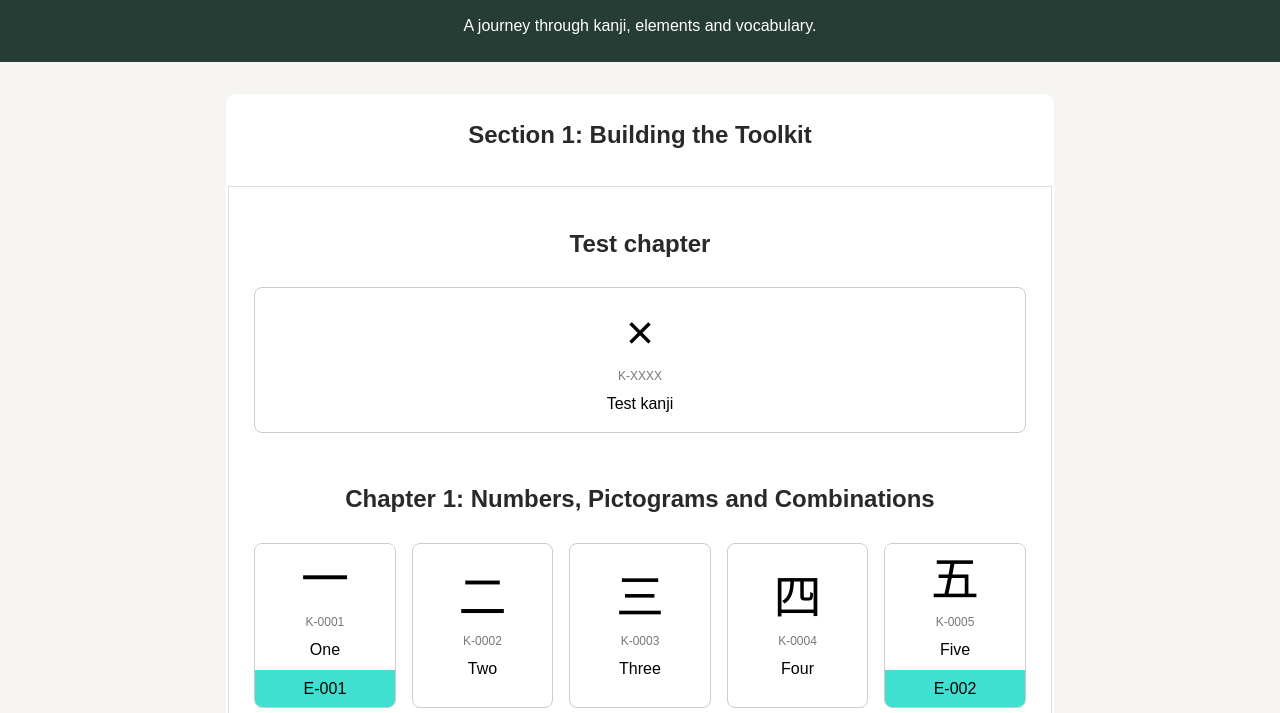
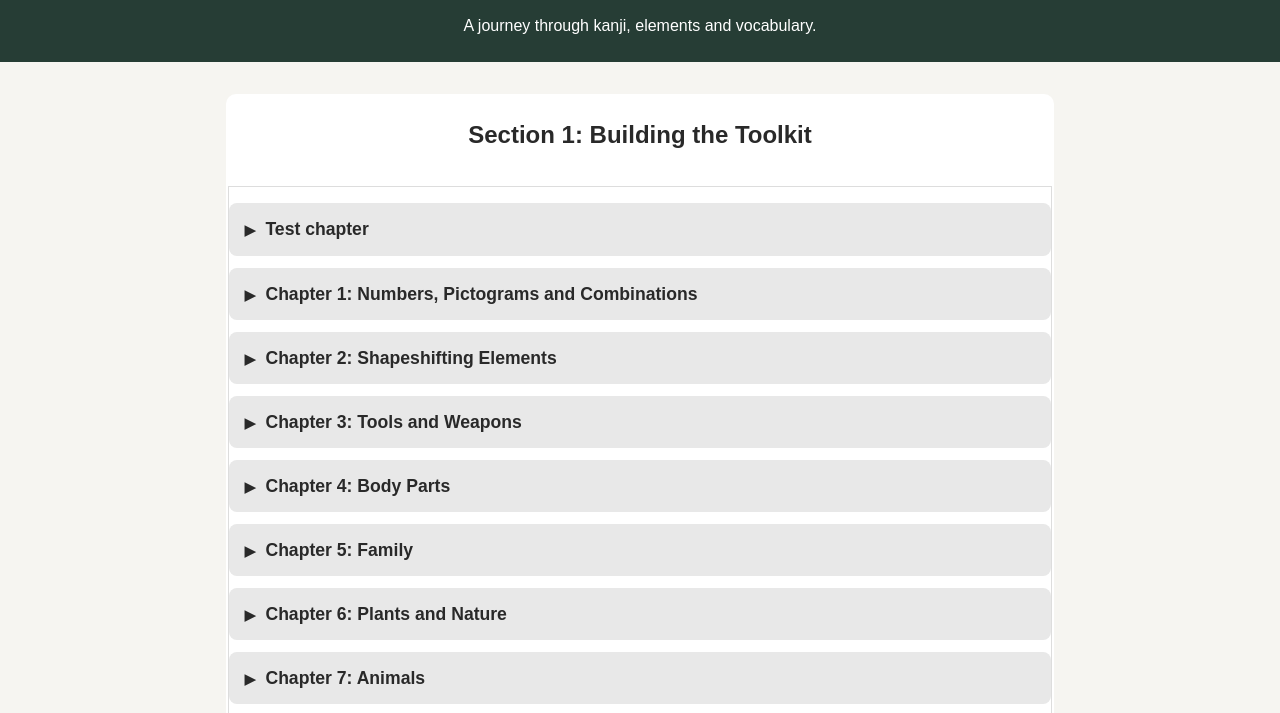
Before and after one commit to mbcx4ts5/Kanji_Resource, a plain HTML site: page index.html in a window 1280 px wide. Shown: the part 70-783 px from the top of the page. Drawn offline with Linux system fonts and the light colour scheme.

Commit message:
added chapter buttons

```diff
--- a/css/style.css
+++ b/css/style.css
@@ -111,6 +111,45 @@ footer {
 }
 
 
+/* Chapter Buttons */
+.chapter-section {
+    /* Chapter sections */
+    margin-bottom: 12px;
+}
+
+.chapter-heading {
+    /* Clickable chapter headings */
+    cursor: pointer;
+    padding: 12px 16px;
+    border-radius: 8px;
+    background-color: #e8e8e8;
+    font-size: 1.1rem;
+    font-weight: bold;
+    list-style: none;
+}
+
+.chapter-heading::before {
+    /* Add expand collapse indicator*/
+    content: "▶";
+    display: inline-block;
+    margin-right: 10px;
+    font-size: 0.8em;
+    transition: transform 0.2s ease;
+}
+
+.chapter-section[open] .chapter-heading::before {
+    /* Rotate the arrow when it is opened*/
+    transform: rotate(90deg);
+}
+
+.chapter-section .kanji-grid {
+    /* Space between heading and buttons*/
+    margin-top: 12px;
+}
+/* Chapter Buttons */
+
+
+
 /* Kanji Buttons */
 .kanji-grid {
     /* Grid containing all the kanji buttons */
@@ -187,6 +226,9 @@ footer {
 
     box-sizing: border-box;
     background-color: turquoise;
+
+    color: #6d6c6c;
+    font-size: 0.75rem;
 }
 
 .kanji-button:hover {
--- a/js/main.js
+++ b/js/main.js
@@ -19,11 +19,13 @@ Promise.all([
 // Iterate over every chapter.
 chapters.forEach(chapter => {
 
-        // Create a section for this chapter.
-        const chapterSection = document.createElement("section");
+    // Create a collapsible section for this chapter
+    const chapterSection = document.createElement("details");
+    chapterSection.className = "chapter-section";
 
-        // Display the chapter title.
-        const heading = document.createElement("h2");
+    // Display the chapter title as the expandable heading.
+    const heading = document.createElement("summary");
+    heading.className = "chapter-heading";
     heading.textContent = chapter.title ?? `Chapter ${chapter.order}`;
 
     chapterSection.appendChild(heading);
@@ -39,14 +41,15 @@ Promise.all([
         const kanji = kanjiList.find(item => item.id === entryId);
         const element = elementList.find(item => item.id === entryId);
 
-            // Skip IDs that don't exist in either json file
-            const entry = kanji || element
+        // Skip IDs that don't exist in either JSON file.
+        const entry = kanji || element;
         if (!entry) {
             console.warn(`Entry not found: ${entryId}`);
             return;
         }
 
         // Check to see if button type is Kanji, Kanji+Element or Element
+        let buttonType;
         if (kanji) {
             buttonType = kanji.same_element
                 ? "kanji-button--combined"
@@ -101,17 +104,16 @@ Promise.all([
             if (kanji) {
                 window.location.href = `kanji.html?id=${entry.id}`;
             } else {
-                    window.location.href = `element.html?id=${entry.id}`
+                window.location.href = `element.html?id=${entry.id}`;
             }
         });
 
-            kanjiGrid.appendChild(button)
-
+        kanjiGrid.appendChild(button);
 
     });
 
-        //Add the button kanjiGrid to the chapterSection
-        chapterSection.appendChild(kanjiGrid)
+    // Add the buttons grid to the collapsible chapter section
+    chapterSection.appendChild(kanjiGrid);
 
     // Add the chapter section to the page.
     chapterExplorer.appendChild(chapterSection);
```
Lines whose indentation alone changed are shown as unchanged.
